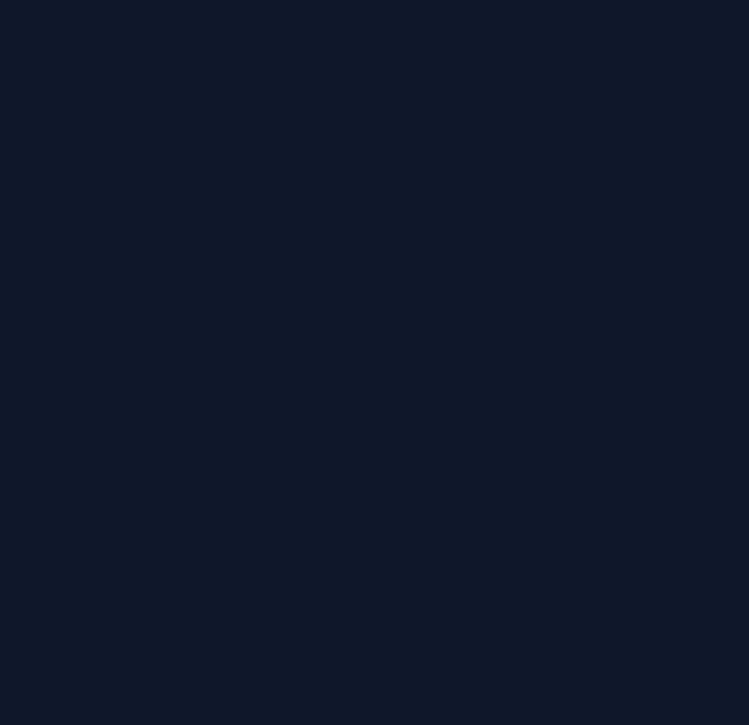
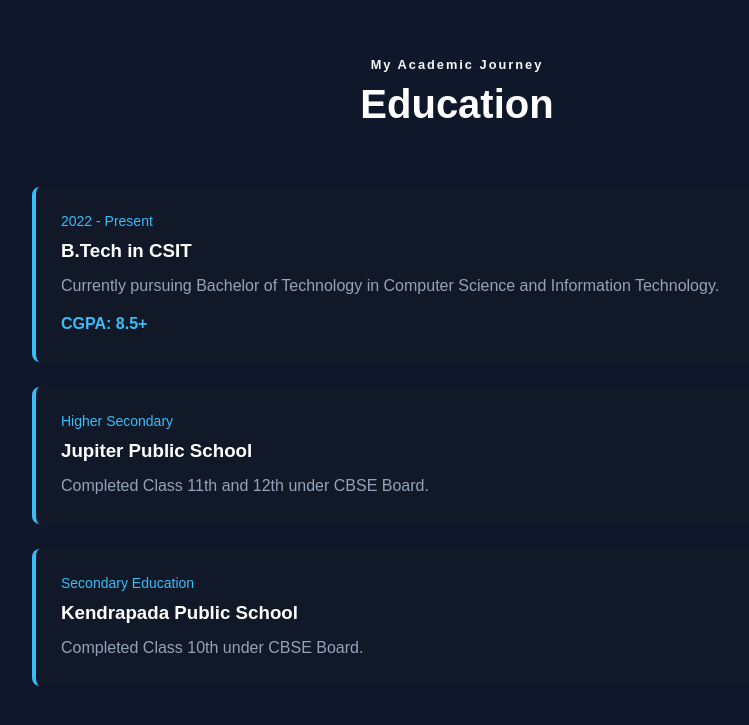
Before and after one commit to fx-subham/Portfolio, a React (Vite) app in the folder my-app/: page / in a window 1280 px wide. Shown: the part 2783-3508 px from the top of the page, without its empty margins (183-932 px from the left). Before the commit the page ends 2740 px from the top, so only its background shows below. Built offline with nearby package versions, Linux system fonts and the light colour scheme.

Commit message:
Adding my education Component

```diff
--- a/my-app/src/App.css
+++ b/my-app/src/App.css
@@ -446,3 +446,43 @@ body {
   font-weight: 600;
   cursor: pointer;
 }
+
+/* ================= EDUCATION ================= */
+
+.education-section {
+  background: #0f172a;
+}
+
+.education-container {
+  display: grid;
+  gap: 25px;
+  max-width: 850px;
+  margin: auto;
+}
+
+.education-card {
+  background: #111827;
+  border-left: 4px solid #38bdf8;
+  padding: 25px;
+  border-radius: 8px;
+}
+
+.education-year {
+  color: #38bdf8;
+  font-size: 14px;
+}
+
+.education-card h3 {
+  margin: 10px 0;
+}
+
+.education-card p {
+  color: #94a3b8;
+  line-height: 1.7;
+}
+
+.cgpa {
+  color: #38bdf8 !important;
+  font-weight: 600;
+  margin-top: 10px;
+}
--- a/my-app/src/App.jsx
+++ b/my-app/src/App.jsx
@@ -8,6 +8,7 @@ import Hero from './Components/Hero'
 import About from './Components/About'
 import Skills from './Components/Skills'
 import Projects from './Components/Projects'
+import Education from './Components/Education'
 
 function App() {
   const [count, setCount] = useState(0)
@@ -19,6 +20,7 @@ function App() {
     <About/>
     <Skills/>
     <Projects/>
+    <Education/>
 
 
     </>
--- /dev/null
+++ b/my-app/src/Components/Education.jsx
@@ -0,0 +1,45 @@
+function Education() {
+  return (
+    <section className="section education-section" id="education">
+      <div className="section-title">
+        <p>My Academic Journey</p>
+        <h2>Education</h2>
+      </div>
+
+      <div className="education-container">
+
+        <div className="education-card">
+          <span className="education-year">2022 - Present</span>
+
+          <h3>B.Tech in CSIT</h3>
+
+          <p>
+            Currently pursuing Bachelor of Technology in Computer Science and
+            Information Technology.
+          </p>
+
+          <p className="cgpa">CGPA: 8.5+</p>
+        </div>
+
+        <div className="education-card">
+          <span className="education-year">Higher Secondary</span>
+
+          <h3>Jupiter Public School</h3>
+
+          <p>Completed Class 11th and 12th under CBSE Board.</p>
+        </div>
+
+        <div className="education-card">
+          <span className="education-year">Secondary Education</span>
+
+          <h3>Kendrapada Public School</h3>
+
+          <p>Completed Class 10th under CBSE Board.</p>
+        </div>
+
+      </div>
+    </section>
+  );
+}
+
+export default Education;
```
